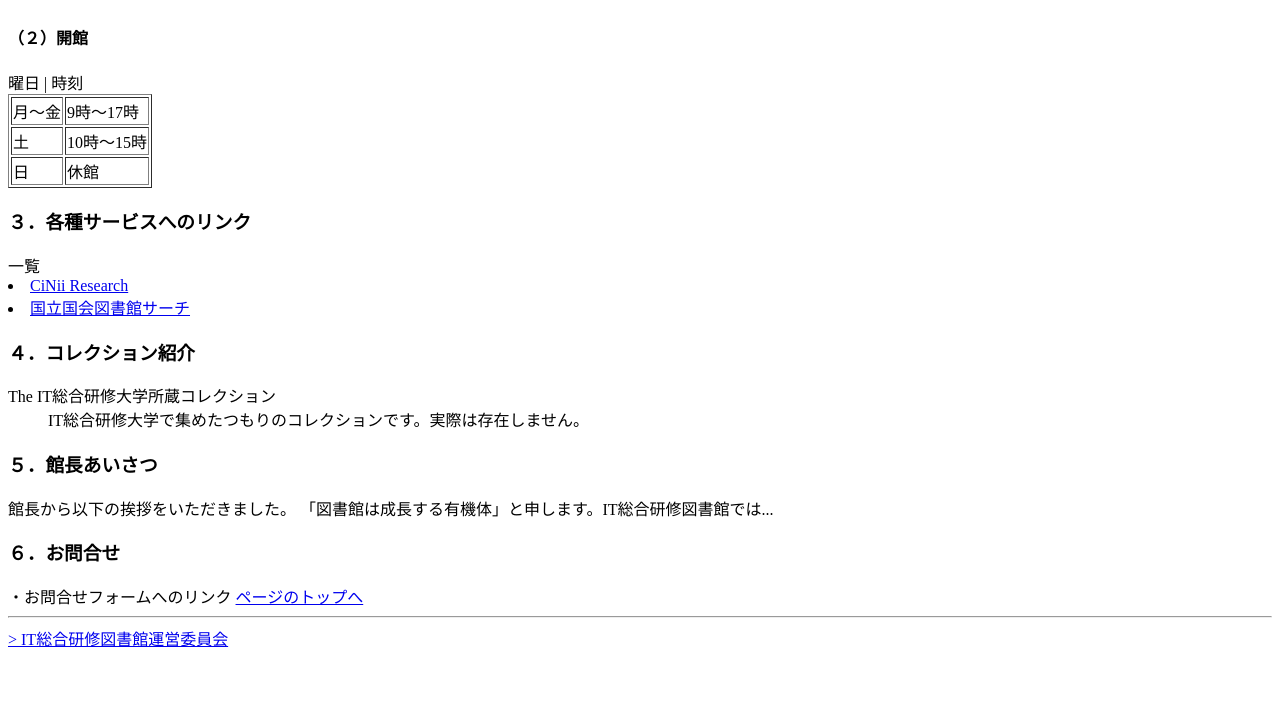
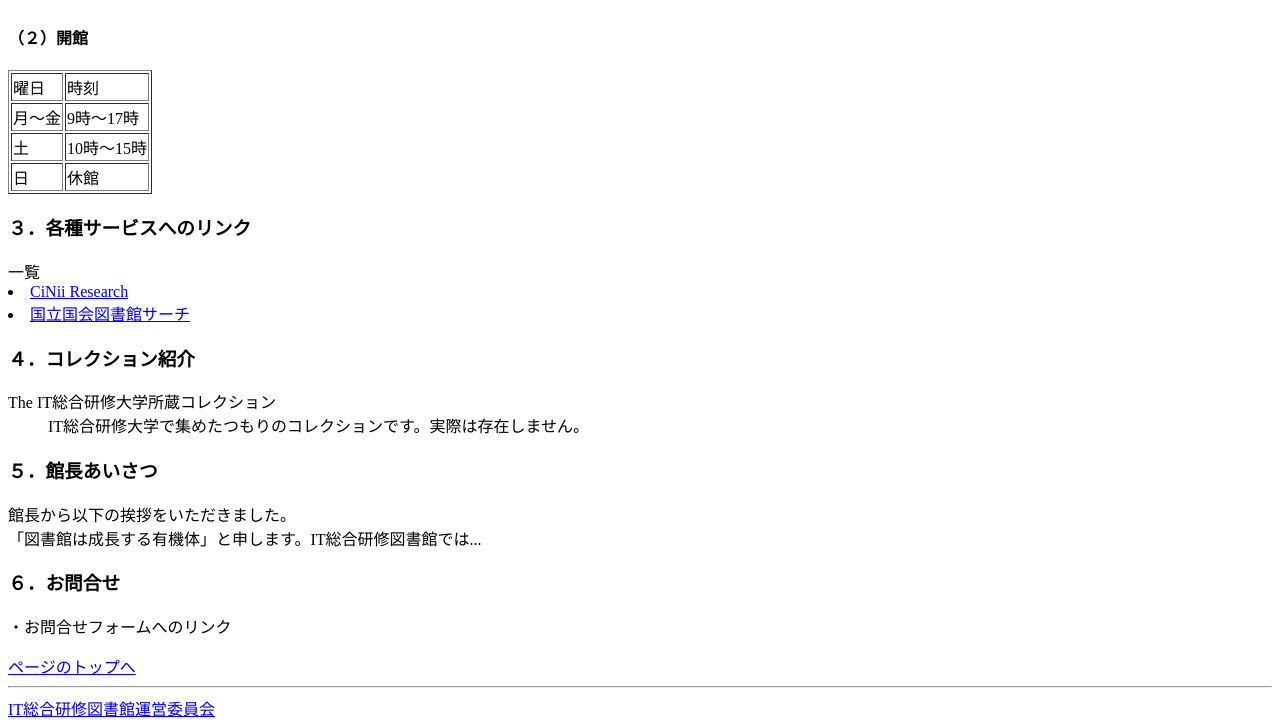
Before and after one commit to mats-kumagaku/mypage, a plain HTML site: page index.html in a window 1280 px wide. Shown: the part 1015-1743 px from the top of the page. Before the commit the page ends 1673 px from the top, so only its background shows below. Drawn offline with Linux system fonts and the light colour scheme.

Commit message:
Add files via upload

```diff
--- a/index.html
+++ b/index.html
@@ -7,36 +7,44 @@
 <body>
 <h1 id="top">&nbsp;&nbsp;&nbsp;&nbsp;&nbsp;IT総合研修大学図書館</h1>
 <h3>１．お知らせ</h3>
-<p>このIT総合研修大学図書館は&lt;実際には存在しません&gt;<Br>
-受講生のみなさまの心の中&lt;only&gt;で存在をしています。</p>
+<p>
+このIT総合研修大学図書館は&lt;実際には存在しません&gt;<Br>
+受講生のみなさまの心の中&lt;only&gt;で存在をしています。
+</p>
+
 <h3>２．ご利用案内</h3>
 <h4>（１）アクセスマップ</h4>
 <img src="library_access_map.png" alt="図書館アクセスマップ画像">
 <h4>（２）開館</h4>
-<table border="1">曜日 | 時刻
+<table border="1">
+<Tr><Td>曜日</Td><Td>時刻</Td></Tr>
 <Tr><Td>月～金</Td><Td>9時～17時</Td></Tr>
 <Tr><Td>土</Td><Td>10時～15時</Td></Tr>
 <Tr><Td>日</Td><Td>休館</Td></Tr>
 </table>
+
 <h3>３．各種サービスへのリンク</h3>
 一覧
 <Ur>
 <Li><A Href="https://cir.nii.ac.jp/ja" target="_blank">CiNii Research</A></Li>
 <Li><A Href="https://iss.ndl.go.jp/" target="_blank">国立国会図書館サーチ</A></Li>
 </Ur>
+
 <h3>４．コレクション紹介</h3>
 <Dl>
 <Dt>The IT総合研修大学所蔵コレクション</Dt>
 <Dd>IT総合研修大学で集めたつもりのコレクションです。実際は存在しません。</Dd>
 </Dl>
-  <h3>５．館長あいさつ</h3>
-館長から以下の挨拶をいただきました。
-  「図書館は成長する有機体」と申します。IT総合研修図書館では...
-<h3>６．お問合せ</h3>
-・お問合せフォームへのリンク
+
+<h3>５．館長あいさつ</h3>
+<p>館長から以下の挨拶をいただきました。<Br>
+  「図書館は成長する有機体」と申します。IT総合研修図書館では...</p>
+
+  <h3>６．お問合せ</h3>
+<p>・お問合せフォームへのリンク</p>
 
 <A Href="#top">ページのトップへ
 
-<Hr>>
+<Hr>
 IT総合研修図書館運営委員会</body>
 </html>
```
